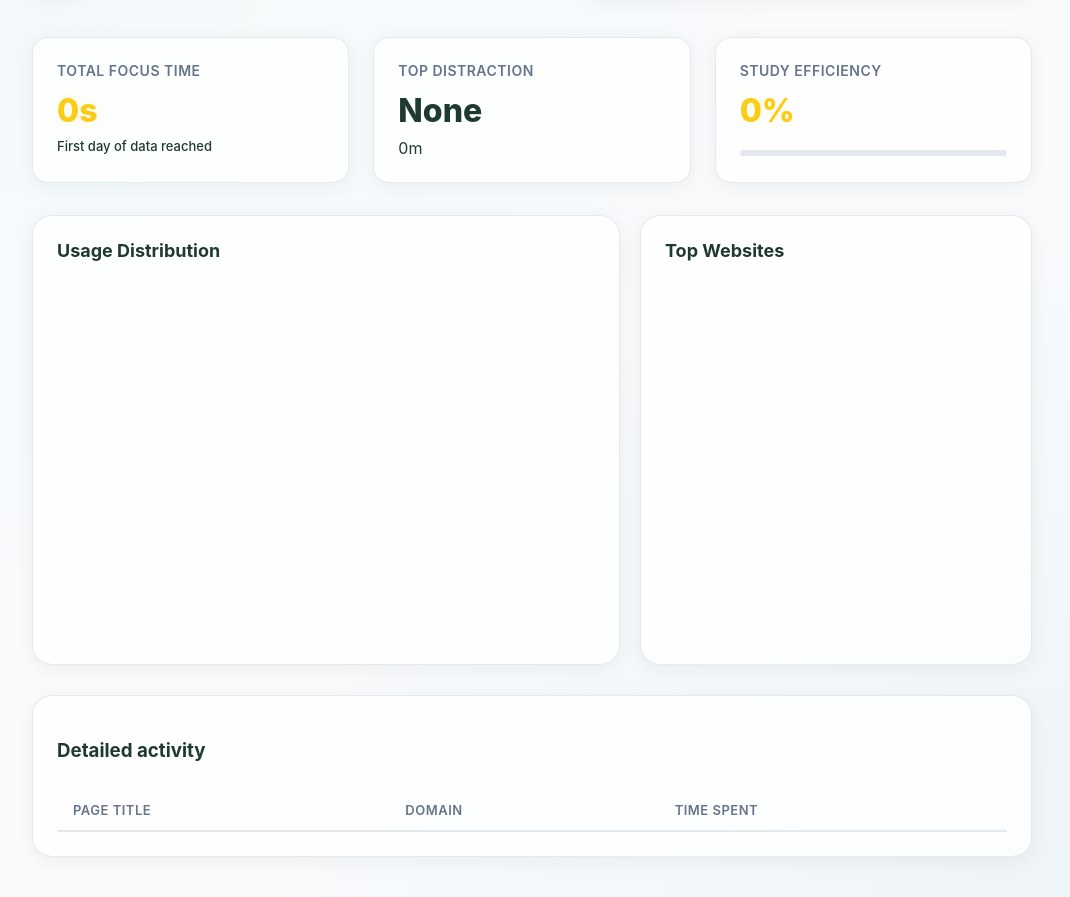
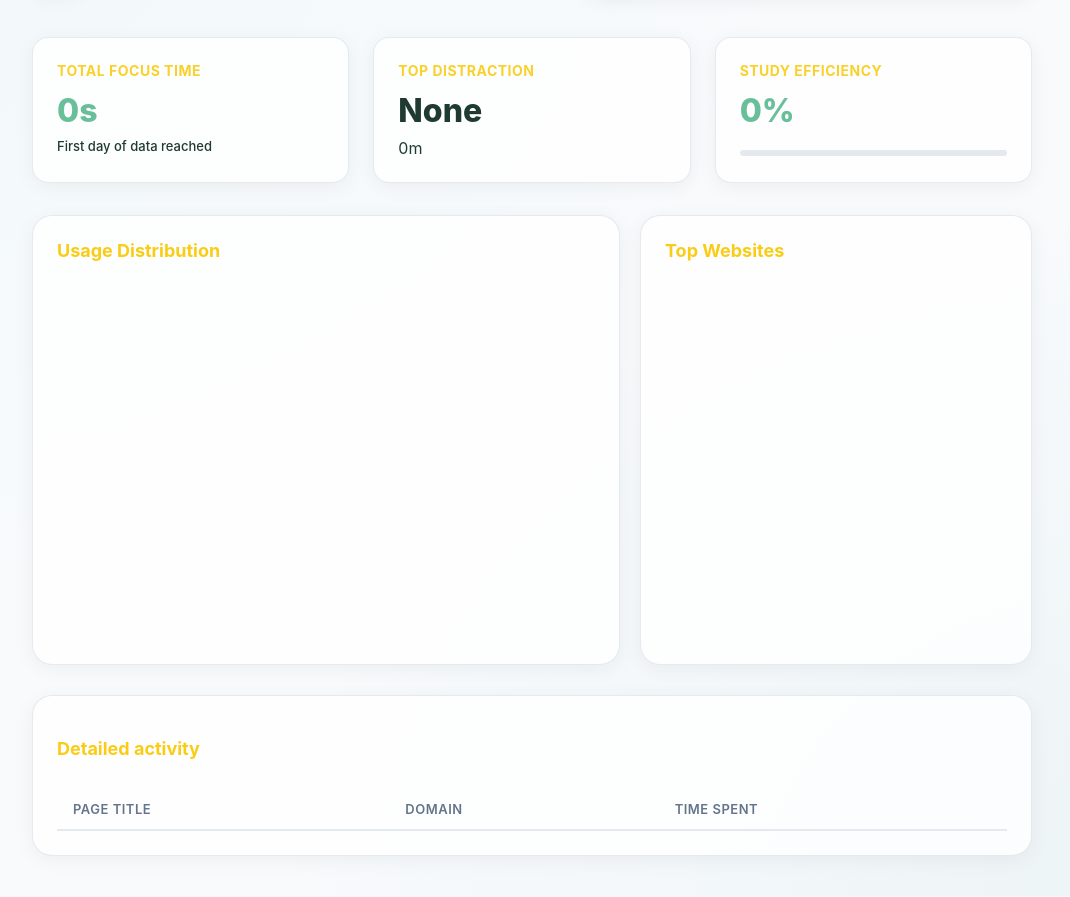
Before and after one commit to ronak-123456/study-extension, a browser extension: page analysis/analysis.html in a window 1280 px wide. Shown: the part 97-994 px from the top of the page, without its empty margins (108-1178 px from the left). Drawn offline with nearby package versions, Linux system fonts and the light colour scheme.

Commit message:
style: update color palette and typography for analysis dashboard components

```diff
--- a/analysis/analysis.css
+++ b/analysis/analysis.css
@@ -174,11 +174,12 @@ h1 {
 
 .stat-card h3 {
   font-size: 14px;
-  color: var(--muted);
+  color: var(--yellow);
   margin: 0 0 12px;
-  font-weight: 600;
+  font-weight: 700;
   text-transform: uppercase;
   letter-spacing: 0.5px;
+  opacity: 0.9;
 }
 
 .stat-card p {
@@ -192,8 +193,7 @@ h1 {
 }
 
 .focus-color {
-  color: var(--yellow) !important;
-  text-shadow: 0 0 15px rgba(253, 224, 71, 0.2);
+  color: var(--primary) !important;
 }
 
 .trend {
@@ -220,7 +220,7 @@ h1 {
   margin: 0 0 24px;
   font-size: 18px;
   font-weight: 700;
-  color: var(--text);
+  color: var(--yellow);
 }
 
 .chart-container {
@@ -305,6 +305,13 @@ h1 {
   }
 }
 
+.detailed-activity h3 {
+  color: var(--yellow);
+  font-size: 18px;
+  font-weight: 700;
+  margin-bottom: 20px;
+}
+
 .detailed-activity {
   margin-top: 30px;
 }
--- a/analysis/analysis.js
+++ b/analysis/analysis.js
@@ -279,7 +279,7 @@ function renderChart(focus, distraction) {
                         fontSize: '24px',
                         fontFamily: 'Inter',
                         fontWeight: 800,
-                        color: isDark ? '#FDE047' : '#FACC15',
+                        color: isDark ? '#A5E9DD' : '#6abf9b',
                         formatter: function (val) {
                             return val + '%'
                         }
```
